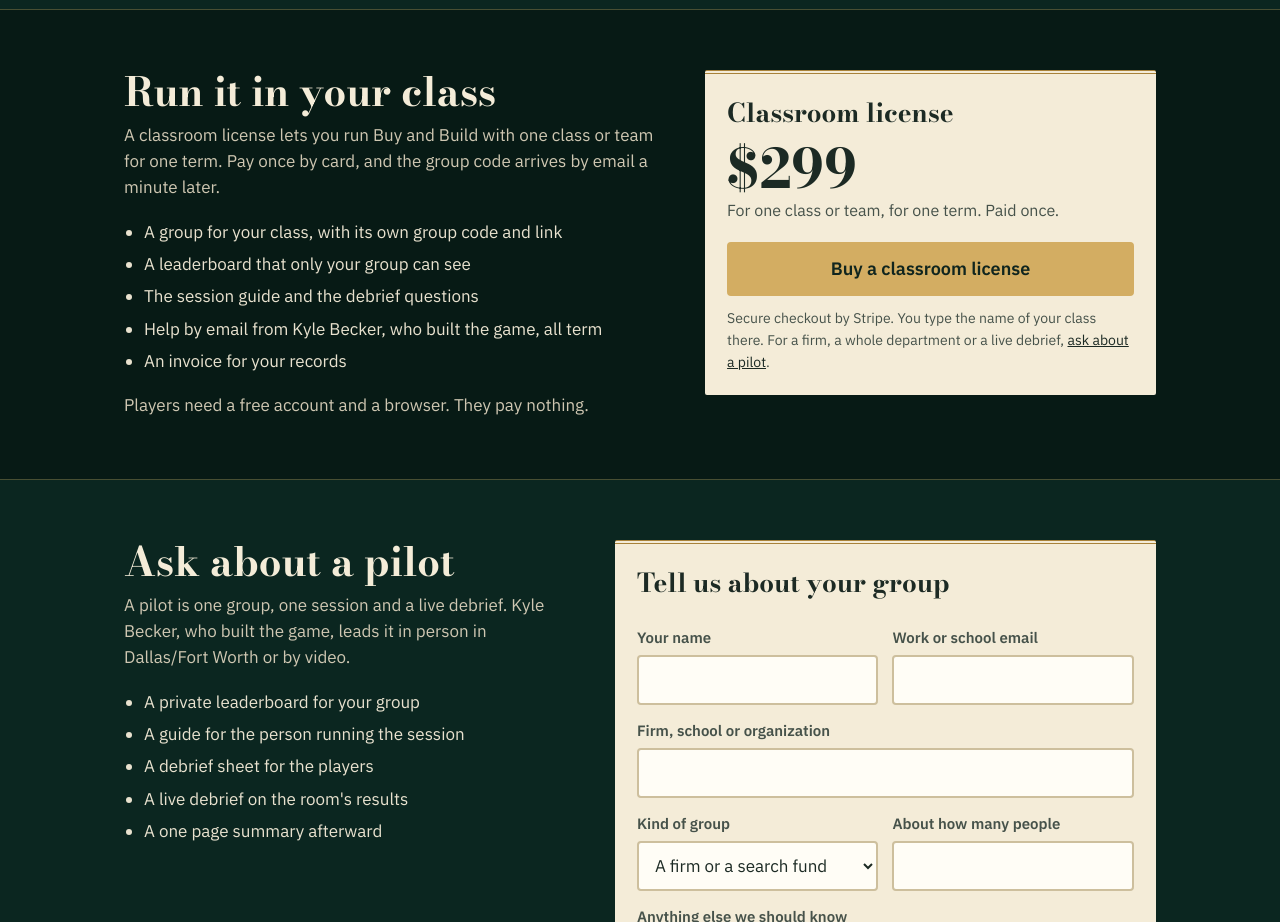
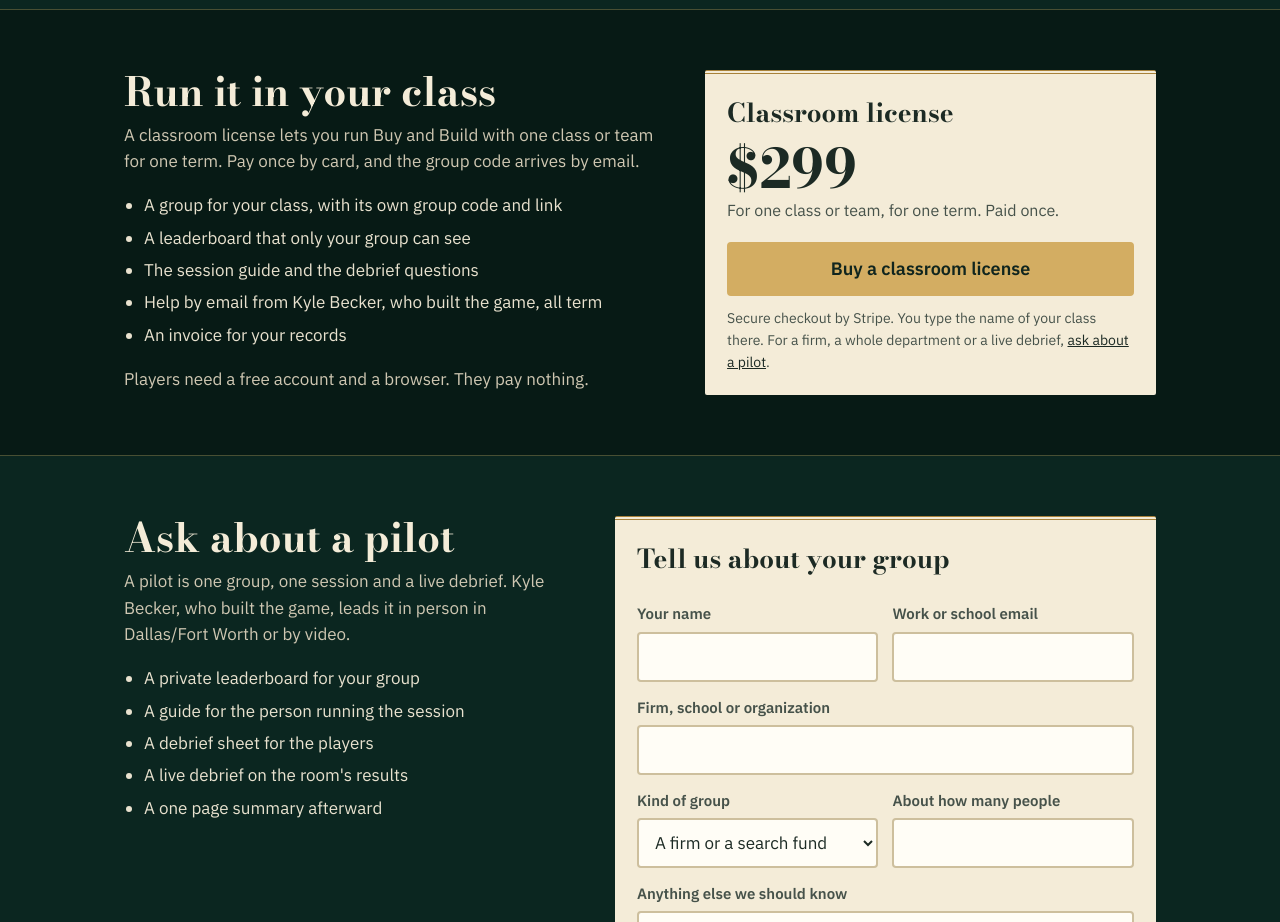
Before and after one commit to kjbecker85/buyandbuildgame, a plain HTML site: page teams/index.html in a window 1280 px wide. Shown: the part 3100-4022 px from the top of the page. Drawn offline with Linux system fonts and the light colour scheme.

Commit message:
Teams page: group code arrives by email

```diff
--- a/teams/index.html
+++ b/teams/index.html
@@ -203,7 +203,7 @@
       <div class="offer">
         <div>
           <h2 id="license-title">Run it in your class</h2>
-          <p class="sub" style="margin-bottom:0">A classroom license lets you run Buy and Build with one class or team for one term. Pay once by card, and the group code arrives by email a minute later.</p>
+          <p class="sub" style="margin-bottom:0">A classroom license lets you run Buy and Build with one class or team for one term. Pay once by card, and the group code arrives by email.</p>
           <ul>
             <li>A group for your class, with its own group code and link</li>
             <li>A leaderboard that only your group can see</li>
```
